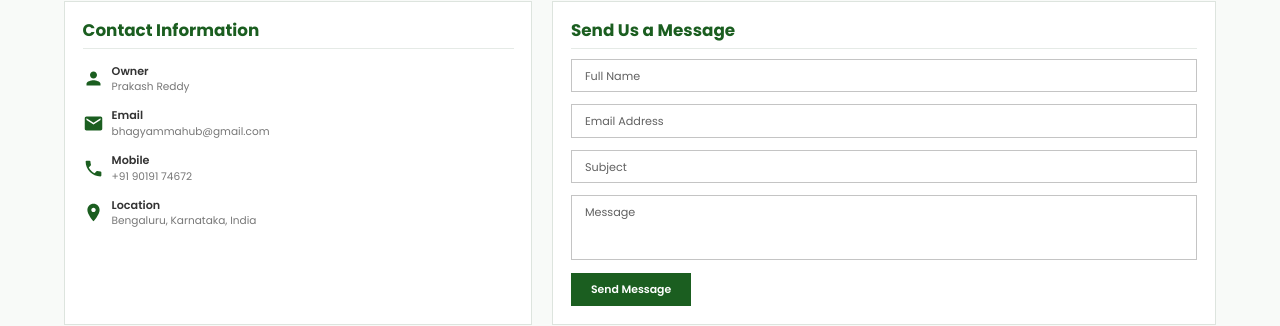
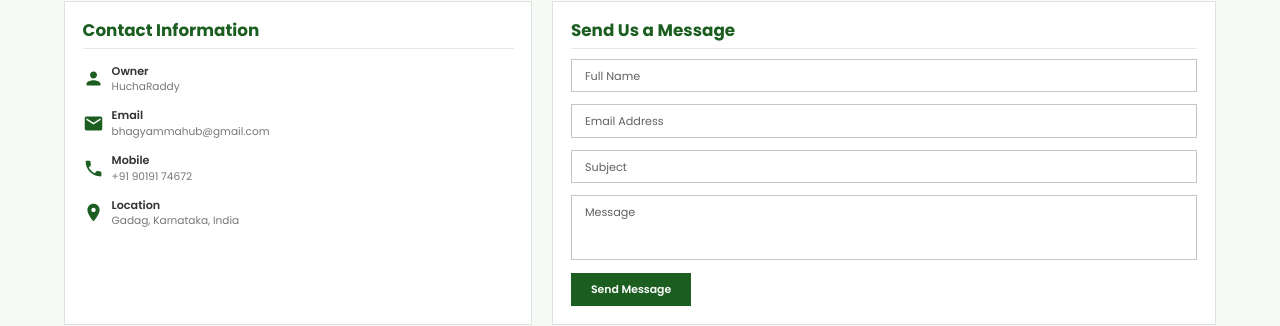
Before and after one commit to ChandanaBk-git/bhagyamma-hub, a React (Vite) app in the folder client/: page /contact in a window 1280 px wide. Shown: the part 216-542 px from the top of the page. Built offline with nearby package versions, Linux system fonts and the light colour scheme.

Commit message:
owner name changed

```diff
--- a/client/src/pages/Contact/Contact.jsx
+++ b/client/src/pages/Contact/Contact.jsx
@@ -207,7 +207,7 @@ const Contact = () => {
                         },
                       }}
                     >
-                      Prakash Reddy
+                      HuchaRaddy
                     </Typography>
                   </Box>
                 </Box>
@@ -358,7 +358,7 @@ const Contact = () => {
                         },
                       }}
                     >
-                      Bengaluru, Karnataka, India
+                      Gadag, Karnataka, India
                     </Typography>
                   </Box>
                 </Box>
```
Also changed, not shown: 1 other file (tests, documents, lock files or other folders).
